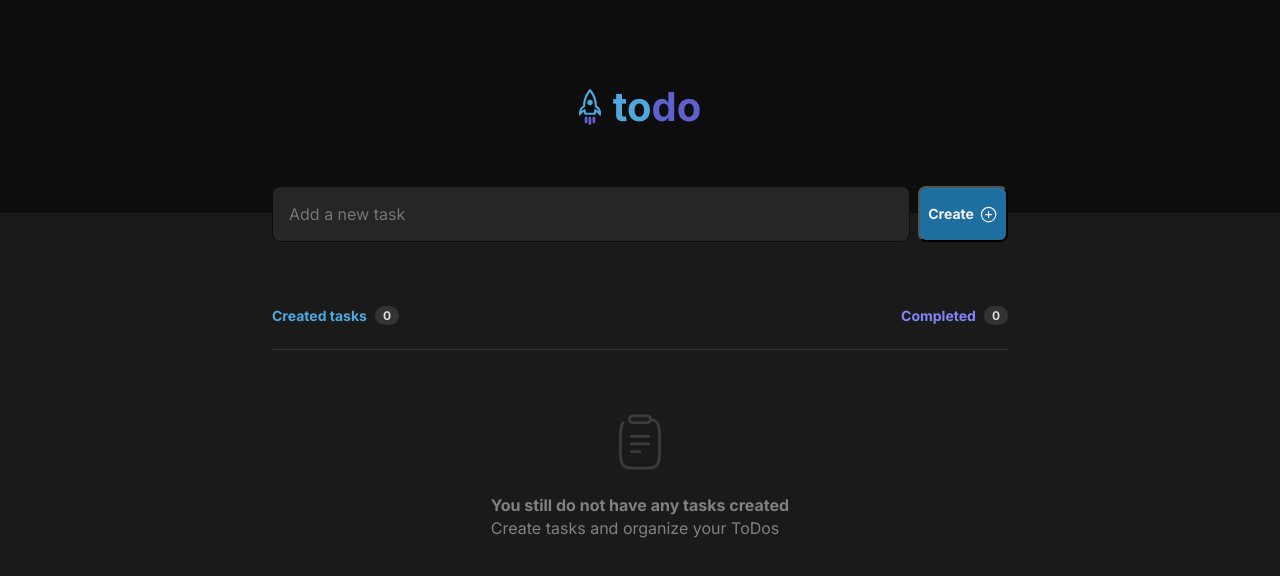
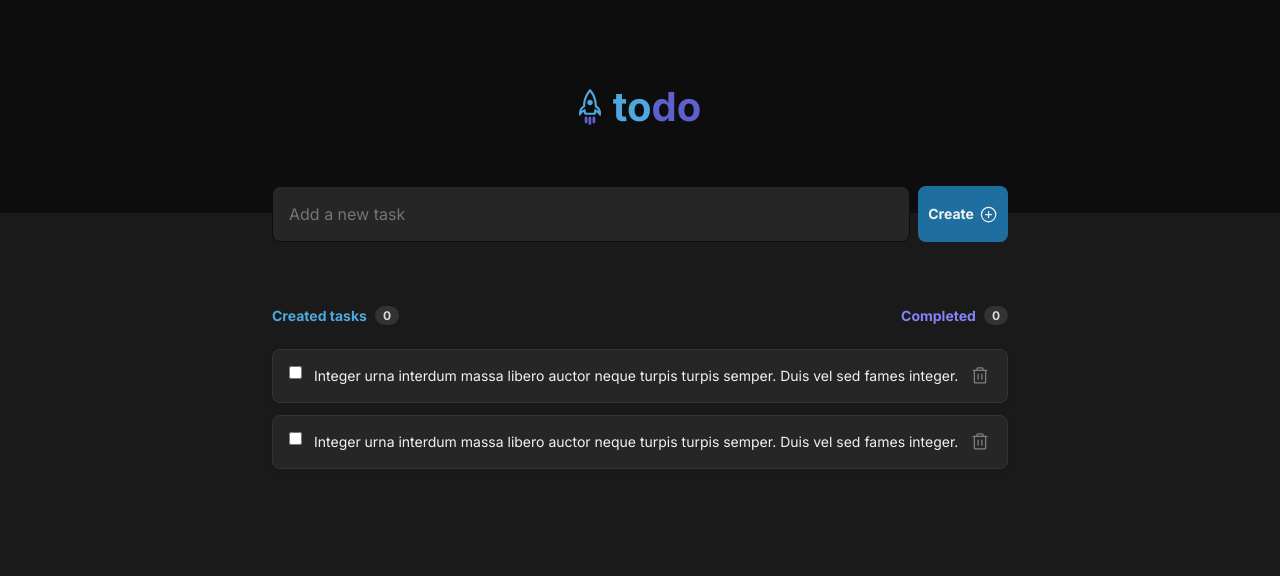
Before and after one commit to BrenoFischer/rocketseat, a React (Vite) app in the folder challenge-1/: page / in a window 1280 px wide. Shown: the top 576 px of the page. Built offline with nearby package versions, Linux system fonts and the light colour scheme.

Commit message:
start task struct and design

```diff
--- a/challenge-1/src/App.module.css
+++ b/challenge-1/src/App.module.css
@@ -38,6 +38,7 @@
 .newTask button[type='submit'] {
     background: var(--blueDark);
     border-radius: 8px;
+    border: 0;
     width: 5.625rem;
 
     display: flex;
@@ -53,6 +54,10 @@
     color: var(--gray-100);
 
     cursor: pointer;
+}
+
+.newTask button[type='submit']:hover {
+    background: var(--blue);
 }
 
 .newTask span {
--- a/challenge-1/src/App.tsx
+++ b/challenge-1/src/App.tsx
@@ -4,6 +4,7 @@ import { Header } from "./components/Header";
 import Clipboard from './assets/clipboard.svg';
 
 import styles from './App.module.css';
+import { Task } from './components/Task';
 
 function App() {
 
@@ -32,13 +33,16 @@ function App() {
                 <span className={styles.counter}>0</span>
               </div>
             </header>
-            <section className={styles.empty}>
+            {/* <section className={styles.empty}>
               <img src={Clipboard} />
               <div>
                 <p><span>You still do not have any tasks created</span></p>
                 <p>Create tasks and organize your ToDos</p>
               </div>
-            </section>
+            </section> */}
+
+            <Task />
+            <Task />
           </main>
         </div>
       </div>
--- /dev/null
+++ b/challenge-1/src/components/Task.module.css
@@ -0,0 +1,23 @@
+.task {
+    margin-bottom: 0.75rem;
+
+    background: var(--gray-500);
+    border: 1px solid var(--gray-400);
+    border-radius: 8px;
+
+    list-style: none;
+    display: flex;
+    align-items: flex-start;
+    gap: 0.75rem;
+
+    padding: 1rem;
+
+    box-shadow: 0px 2px 8px rgba(0, 0, 0, 0.06);
+}
+
+.task p {
+    font-weight: 400;
+    font-size: 0.875rem;
+    line-height: 140%;
+    color: var(--gray-100)
+}
--- /dev/null
+++ b/challenge-1/src/components/Task.tsx
@@ -0,0 +1,13 @@
+import { Trash } from '@phosphor-icons/react';
+
+import styles from './Task.module.css';
+
+export function Task() {
+    return (
+        <li className={styles.task}>
+            <input type='checkbox' />
+            <p>Integer urna interdum massa libero auctor neque turpis turpis semper. Duis vel sed fames integer.</p>
+            <Trash size={20} />
+        </li>
+    );
+}
```
